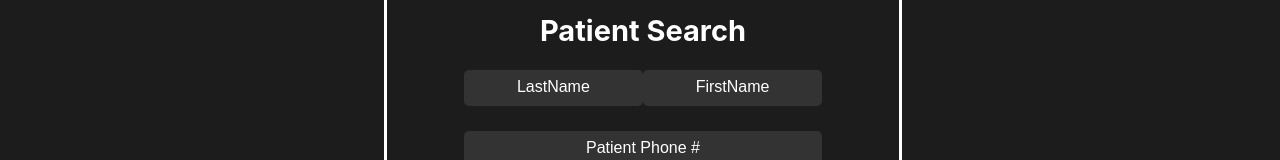
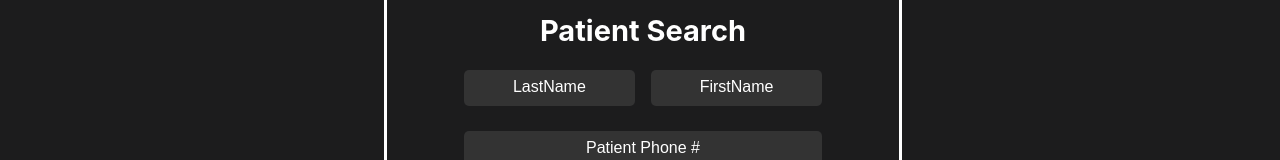
Before and after one commit to shashibyadav/carewallet-doctor-Web-App, a React (Create React App) app: page /LandingPage in a window 1280 px wide. Shown: the part 212-372 px from the top of the page. Built offline with nearby package versions, Linux system fonts and the light colour scheme.

Commit message:
patientsearch css fixes

```diff
--- a/src/styles/patient-search/patient-search.css
+++ b/src/styles/patient-search/patient-search.css
@@ -111,7 +111,7 @@
         }
 
         .lastname {
-
+            margin-right: 1rem;
             height: 80%;
 
         }
```
